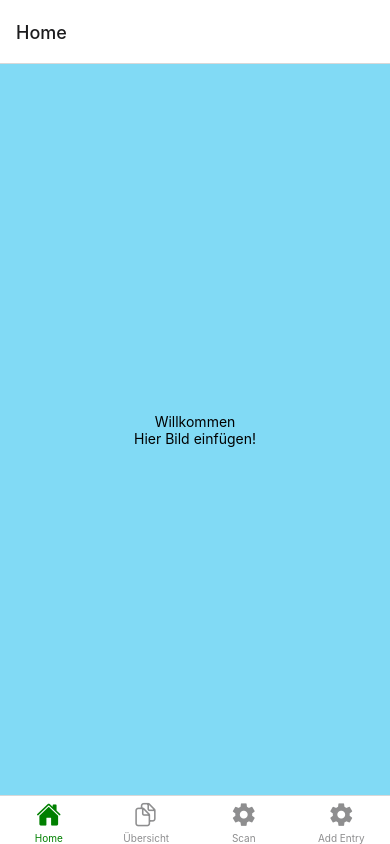
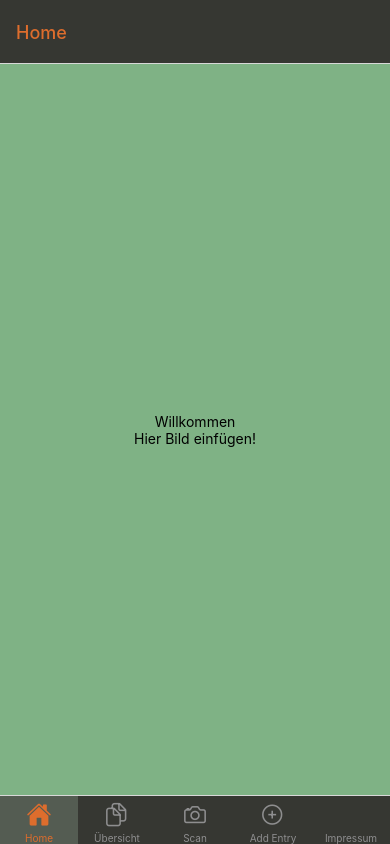
Before and after one commit to WsSebastian/ProjectMcCode, a React Native app: screen /Ordner in a window 390 px wide. Built offline with nearby package versions, Linux system fonts and the light colour scheme.

Commit message:
Design, Bugfixes, added Impressum-Screen and added Vibration to QR-Code Scanner. (CodeWithMe Sebastian Schleiken, Jonas Peltzer)

```diff
--- a/App.js
+++ b/App.js
@@ -9,8 +9,9 @@ import { Overview } from "./Components/Overview/Overview";
 import { StartPage } from "./Components/StartPage/StartPage";
 
 import * as Icon from '@expo/vector-icons';
-import { ColorPropType } from 'react-native';
+import {ColorPropType, StyleSheet} from 'react-native';
 import { createStackNavigator } from '@react-navigation/stack';
+import {Impressum} from "./Components/Impressum/Impressum";
 
 const Tab = createBottomTabNavigator();
 //Start Page Navigation zu -> Overview, AddEntry, Scanner
@@ -24,8 +25,14 @@ export default function App() {
 
         return(
             <ScannerStack.Navigator>
-                <ScannerStack.Screen name={"Scanner"} component={Scanner}/>
-                <ScannerStack.Screen name={"Inhalt"} component={ContentsPage}/>
+                <ScannerStack.Screen name={"Scanner"} component={Scanner} options={{
+                    headerTintColor: '#DD6D2D',
+                    headerStyle: styles.header
+                }}/>
+                <ScannerStack.Screen name={"Inhalt"} component={ContentsPage} options={{
+                    headerTintColor: '#DD6D2D',
+                    headerStyle: styles.header
+                }}/>
             </ScannerStack.Navigator>
         )
     }
@@ -34,15 +41,21 @@ export default function App() {
 
       return(
         <OverviewStack.Navigator>
-          <OverviewStack.Screen name={"Ordner"} component={Overview}/>
-          <OverviewStack.Screen name={"Inhalt"} component={ContentsPage}/>
+          <OverviewStack.Screen name={"Ordner"} component={Overview} options={{
+              headerTintColor: '#DD6D2D',
+              headerStyle: styles.header
+          }}/>
+          <OverviewStack.Screen name={"Inhalt"} component={ContentsPage} options={{
+              headerTintColor: '#DD6D2D',
+              headerStyle: styles.header
+          }}/>
         </OverviewStack.Navigator>
       );
     }
 
 
     return (
-      <NavigationContainer >
+      <NavigationContainer>
         <Tab.Navigator
           screenOptions={({route}) => {
             return{
@@ -68,37 +81,78 @@ export default function App() {
             }
           }}
           tabBarOptions={{
-            activeTintColor: 'green'
+              activeTintColor: '#DD6D2D',
           }}
           >
           <Tab.Screen
           name="StartPage"
           component={StartPage}
-          options={{title:'Home'
+          options={{
+              title:'Home',
+              headerStyle: styles.header,
+              headerTintColor: '#DD6D2D',
+              tabBarInactiveBackgroundColor: '#363732',
+              tabBarActiveBackgroundColor: '#545C52'
           }}
           />
-          <Tab.Screen name="Übersicht" component={OverviewStackScreen}
+          <Tab.Screen name="Übersicht" component={OverviewStackScreen} options={{
+              headerShown: false,
+              tabBarInactiveBackgroundColor: '#363732',
+              tabBarActiveBackgroundColor: '#545C52'
+          }}
           />
           <Tab.Screen name="ScannerButton" component={ScannerStackScreen}
-          options={{title:'Scan',
-            tabBarIcon: ({focused, size, color}) =>
-              <Icon.Ionicons
-                name="ios-settings-sharp"
-                size={size}
-                color={color}
-              />
+          options={{
+              title:'Scan',
+              headerShown: false,
+              tabBarInactiveBackgroundColor: '#363732',
+              tabBarActiveBackgroundColor: '#545C52',
           }}
           />
           <Tab.Screen name="AddEntryButton" component={AddEntry}
-                      options={{title:'Add Entry',
-                        tabBarIcon: ({focused, size, color}) =>
-                            <Icon.Ionicons
-                                name="ios-settings-sharp"
-                                size={size}
-                                color={color}
-                            />
+                      options={{
+                          title:'Add Entry',
+                          headerStyle: styles.header,
+                          headerTintColor: '#DD6D2D',
+                          tabBarInactiveBackgroundColor: '#363732',
+                          tabBarActiveBackgroundColor: '#545C52'
           }}
           />
+            <Tab.Screen name="Impressum" component={Impressum} options={{
+
+                headerStyle: styles.header,
+                headerTintColor: '#DD6D2D',
+                tabBarInactiveBackgroundColor: '#363732',
+                tabBarActiveBackgroundColor: '#545C52'
+            }}
+            />
         </Tab.Navigator>
       </NavigationContainer>);
   }
+
+const styles = StyleSheet.create({
+    container: {
+        flex: 1,
+        backgroundColor: '#7FB285',
+    },
+    textButton: {
+        backgroundColor: '#4F8255',
+        textAlign: 'center',
+        color: '#F4F4F8'
+    },
+    textInput: {
+        backgroundColor: '#4F8255',
+        textAlign: 'center',
+        color: '#F4F4F8',
+    },
+    text: {
+        textAlign: 'center',
+        fontSize: 25,
+        fontWeight: "bold",
+        lineHeight: 100
+    },
+    header: {
+        backgroundColor: '#363732'
+    }
+
+});
--- a/Components/AddEntry/AddEntry.js
+++ b/Components/AddEntry/AddEntry.js
@@ -173,8 +173,8 @@ export function AddEntry(props) {
     //BarCode Scannen / ...
     //...
     return(
-        <View>
-            <View className="form">
+        <View style={styles.container}>
+            <View className="form" style={styles.container}>
                 <Text>
                     Name:
                     {'\n'}
@@ -199,6 +199,34 @@ export function AddEntry(props) {
     );
 }
 
+
+const styles = StyleSheet.create({
+    container: {
+        flex: 1,
+        backgroundColor: '#7FB285',
+    },
+    textButton: {
+        backgroundColor: '#6FA265',
+        textAlign: 'center',
+        color: '#F4F4F8'
+    },
+    textInput: {
+        backgroundColor: '#6FA265',
+        textAlign: 'center',
+        color: '#F4F4F8',
+    },
+    text: {
+        textAlign: 'center',
+        fontSize: 25,
+        fontWeight: "bold",
+        lineHeight: 100
+    },
+    header: {
+        backgroundColor: '#363732'
+    }
+
+});
+
 /*
 
 <Picker name="category" size="1" value={category} onChange={handleChangeCategory}>
--- /dev/null
+++ b/Components/Impressum/Impressum.js
@@ -0,0 +1,35 @@
+import React, { useState, useEffect } from 'react';
+import { Text, View, StyleSheet, TextInput, Button, Linking, ScrollView  } from "react-native";
+
+export function Impressum(){
+
+
+    return(
+      <View style={styles.container}>
+          <Text>Impressumstext</Text>
+      </View>
+    );
+}
+
+const styles = StyleSheet.create({
+    container: {
+        flex: 1,
+        backgroundColor: '#7FB285',
+    },
+    textButton: {
+        backgroundColor: '#4F8255',
+        textAlign: 'center',
+        color: '#F4F4F8'
+    },
+    textInput: {
+        backgroundColor: '#4F8255',
+        textAlign: 'center',
+        color: '#F4F4F8',
+    },
+    text: {
+        textAlign: 'center',
+        fontSize: 25,
+        fontWeight: "bold",
+        lineHeight: 100
+    }
+});
--- a/Components/Overview/ContentsPage.js
+++ b/Components/Overview/ContentsPage.js
@@ -31,7 +31,7 @@ export function ContentsPage({route, navigation}){
     }, []);
 
     return (
-        <View className="App">
+        <View className="App" style={styles.container}>
             {
                 contents && contents.map(content=>{
                     return(
@@ -46,3 +46,30 @@ export function ContentsPage({route, navigation}){
     );
 
 }
+
+const styles = StyleSheet.create({
+    container: {
+        flex: 1,
+        backgroundColor: '#7FB285',
+    },
+    textButton: {
+        backgroundColor: '#6FA265',
+        textAlign: 'center',
+        color: '#F4F4F8'
+    },
+    textInput: {
+        backgroundColor: '#6FA265',
+        textAlign: 'center',
+        color: '#F4F4F8',
+    },
+    text: {
+        textAlign: 'center',
+        fontSize: 25,
+        fontWeight: "bold",
+        lineHeight: 100
+    },
+    header: {
+        backgroundColor: '#363732'
+    }
+
+});
--- a/Components/Overview/Overview.js
+++ b/Components/Overview/Overview.js
@@ -1,6 +1,6 @@
 import React, { useState, useEffect } from 'react';
 //import TestTable from './TestTable.js';
-import { Text, View, StyleSheet, TextInput, Button, Linking  } from "react-native";
+import {Text, View, StyleSheet, TextInput, Button, Linking, ScrollView, Pressable} from "react-native";
 import db from "../Database/firebase.config";
 import {TouchableHighlight} from "react-native-web";
 
@@ -84,28 +84,56 @@ export function Overview({navigation}){
     }
 
     return(
-        <View>
-            <Text>
-                {folders.map(item => {
-                    return(
-                    <View>
-                        <Text onPress={() => onPress(item)}> {item.label}</Text>
-                        <Text onPress={() => downloadQrCode(item)}>
-                            <View style={{backgroundColor: 'green'}}>
-                                <Text>Download</Text>
-                            </View>
+        <ScrollView style={styles.container}>
+            {folders.map(item => {
+                return(
+                <View>
+                        <Text style={styles.text} onPress={() => onPress(item)}> {item.label}</Text>
+                        <Text style={styles.textButton} onPress={() => downloadQrCode(item)}>
+                                Open QR-Code
                         </Text>
-                    </View>)
 
-                })}
-            </Text>
+                </View>)
 
+            })}
             <Text>
                 {'\n'}
             </Text>
-            <TextInput style={{width: '100%'}} placeholder="Datenbankname" onChange={handleChangeNewFolder}/>
-            <Button title="Erstellen" onPress={submitFolder}/>
+            <TextInput style={styles.textInput} placeholder="Datenbankname" onChange={handleChangeNewFolder}/>
+            <Pressable style={styles.button} onPress={submitFolder}>
+                <Text style={styles.text}>Erstellen</Text>
+            </Pressable>
 
-        </View>
+        </ScrollView>
     )
 }
+
+const styles = StyleSheet.create({
+    container: {
+        flex: 1,
+        backgroundColor: '#7FB285',
+    },
+    textButton: {
+        backgroundColor: '#4F8255',
+        textAlign: 'center',
+        color: '#F4F4F8'
+    },
+    textInput: {
+        backgroundColor: '#4F8255',
+        textAlign: 'center',
+        color: '#F4F4F8',
+    },
+    text: {
+        textAlign: 'center',
+        fontSize: 25,
+        fontWeight: "bold",
+        lineHeight: 100
+    },
+    button:{
+        alignItems: 'center',
+        justifyContent: 'center',
+        borderRadius: 4,
+        elevation: 3,
+        backgroundColor: '#363732',
+    }
+});
--- a/Components/Scanner/Scanner.js
+++ b/Components/Scanner/Scanner.js
@@ -1,5 +1,5 @@
 import React, { useState, useEffect } from 'react';
-import { Text, View, StyleSheet, Button } from 'react-native';
+import { Text, View, StyleSheet, Button, Vibration } from 'react-native';
 import { BarCodeScanner } from 'expo-barcode-scanner';
 
 
@@ -23,6 +23,7 @@ export function Scanner({navigation}) {
             //window.location.href = '../Overview/ContentsPage.js';
             const param = (data.split(".").pop());
             const str = param.substring(0, param.length - 1);
+            Vibration.vibrate();
             navigation.navigate('Inhalt', {
                 folder: str
             })
--- a/Components/StartPage/StartPage.js
+++ b/Components/StartPage/StartPage.js
@@ -1,5 +1,5 @@
 import React, { useState, useEffect } from 'react';
-import { Text, View, StyleSheet } from "react-native";
+import { Text, View, StyleSheet, Image } from "react-native";
 //import TestTable from '../Overview/TestTable';
 
 export function StartPage() {
@@ -15,7 +15,7 @@ export function StartPage() {
 const styles = StyleSheet.create({
     container: {
         flex: 1,
-        backgroundColor: '#81DAF5',
+        backgroundColor: '#7FB285',
         alignItems: 'center',
         justifyContent: 'center',
     },
```
Also changed, not shown: Components/AddEntry/Form.css (deleted, +0 -26 lines), Components/Overview/testTable.css (deleted, +0 -41 lines), Components/QrCodeCreator.js (deleted, +0 -50 lines), Components/Design.css (deleted), Components/Overview/ContentsPage.css (deleted), Components/StartPage/MySort_Logo.png (added), 1 other file (tests, documents, lock files or other folders).
